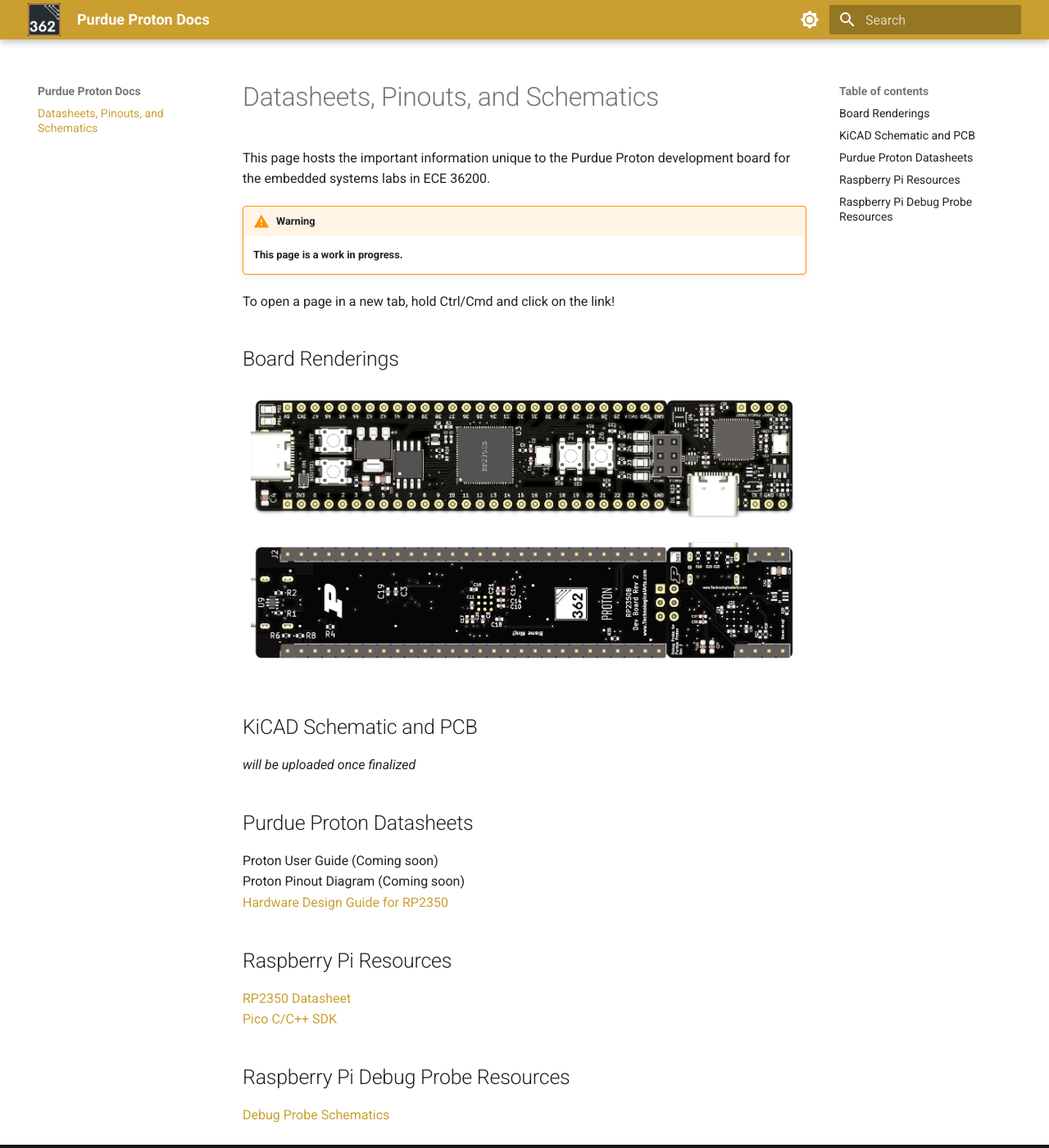
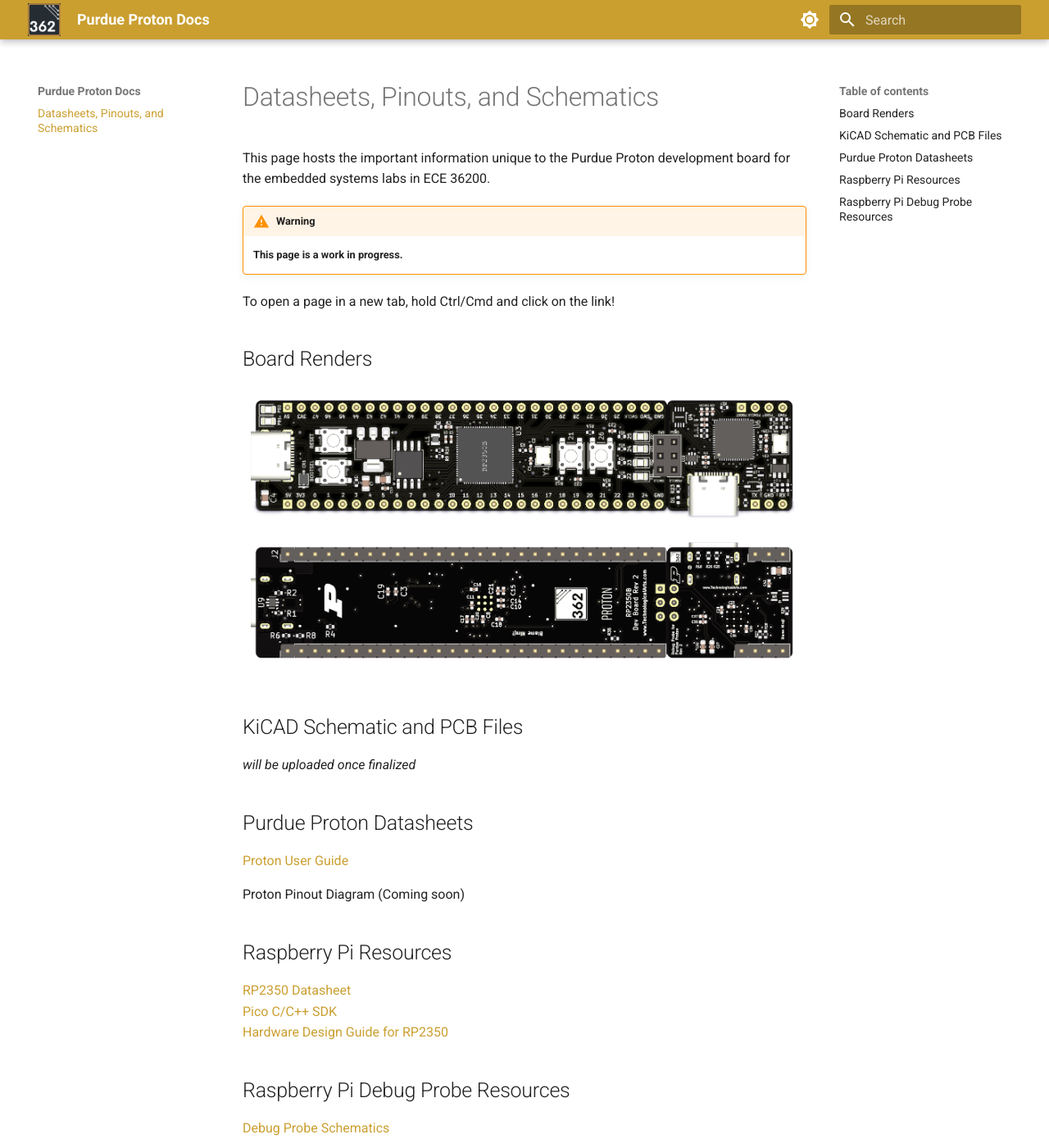
Before and after one commit to ece362-purdue/proton-labs, an MkDocs documentation site: the page built from docs/index.md, in a window 1280 px wide and 1400 px high. Shown: the whole window at 82% size. Built offline with MkDocs 1.6.1 and Material for MkDocs 9.7.7, drawn with Linux system fonts in a browser that asks for light colours.

Commit message:
add user guide

```diff
--- a/docs/index.md
+++ b/docs/index.md
@@ -7,26 +7,26 @@
 
 To open a page in a new tab, hold Ctrl/Cmd and click on the link!
 
-## Board Renderings
+## Board Renders
 
 ![front board](assets/front.png)
 ![back board](assets/back.png)
 
-## KiCAD Schematic and PCB
+## KiCAD Schematic and PCB Files
 
 *will be uploaded once finalized*
 
 ## Purdue Proton Datasheets
 
-<!-- [Proton User Guide (WIP)]()   -->
+<!-- Proton User Guide (Coming soon)   -->
+[Proton User Guide](assets/Proton%20User%20Guide.pdf)
 <!-- [Proton Pinout Diagram (WIP)]()   -->
-Proton User Guide (Coming soon)
 Proton Pinout Diagram (Coming soon)
-[Hardware Design Guide for RP2350](https://datasheets.raspberrypi.com/rp2350/hardware-design-with-rp2350.pdf)
 
 ## Raspberry Pi Resources
 [RP2350 Datasheet](https://datasheets.raspberrypi.com/rp2350/rp2350-datasheet.pdf)
 [Pico C/C++ SDK](https://datasheets.raspberrypi.com/pico/raspberry-pi-pico-c-sdk.pdf)
+[Hardware Design Guide for RP2350](https://datasheets.raspberrypi.com/rp2350/hardware-design-with-rp2350.pdf)
 
 ## Raspberry Pi Debug Probe Resources
 [Debug Probe Schematics](https://datasheets.raspberrypi.com/debug/raspberry-pi-debug-probe-schematics.pdf)
--- a/docs/stylesheets/extra.css
+++ b/docs/stylesheets/extra.css
@@ -1,5 +1,6 @@
 [data-md-color-scheme="default"], [data-md-color-scheme="slate"] {
     --md-primary-fg-color:        #c28f0eda;
+    --md-accent-fg-color:        #e8b22c;
     --md-hue: hsla(30, 30, 30, 50);
 }
 .md-header__button.md-logo {
```
Also changed, not shown: 1 other file.
